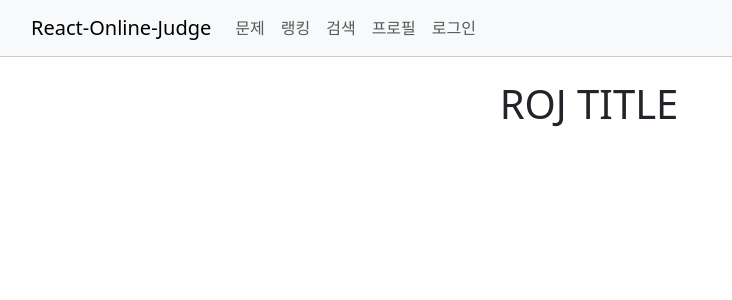
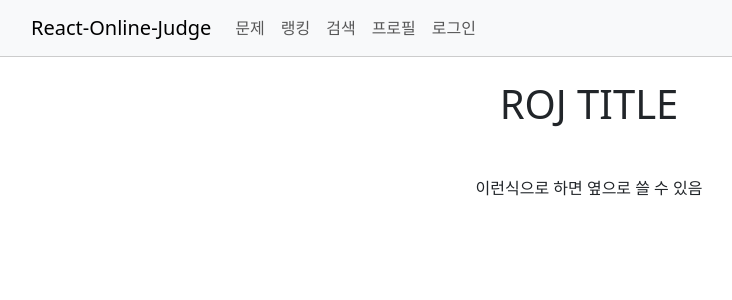
Before and after one commit to ccmuk58/2023_2_Script, a React (Create React App) app in the folder react-online-judge/: page / in a window 1280 px wide. Shown: the top 300 px of the page, without its empty margins (51-783 px from the left). Built offline with nearby package versions, Linux system fonts and the light colour scheme.

Commit message:
Update: css

```diff
--- a/react-online-judge/src/components/Profile.js
+++ b/react-online-judge/src/components/Profile.js
@@ -22,7 +22,7 @@ const Profile = () => {
 	return (
 		<>
 			<div className="content-item">
-			<h1 className="header">프로필</h1>
+				<h1 className="header">프로필</h1>
 				<img className="profileImg" style={{
 					height: "300px", borderRadius: "50%",
 					border: "2px solid #111", marginBottom: "10px"
@@ -32,8 +32,8 @@ const Profile = () => {
 				<br />
 				<h1>{nickname}</h1>
 				<a href={`https://solved.ac/${userId}`}>
-				<img src={`http://mazassumnida.wtf/api/v2/generate_badge?boj=${userId}`}
-					alt="solveacImg"></img>
+					<img src={`http://mazassumnida.wtf/api/v2/generate_badge?boj=${userId}`}
+						alt="solveacImg"></img>
 				</a>
 				<p>{userId}</p>
 				<p>{email}</p>
--- a/react-online-judge/src/components/Title.js
+++ b/react-online-judge/src/components/Title.js
@@ -2,8 +2,13 @@ const Title = () => {
 
 	return (
 		<>
-			<h1>ROJ TITLE</h1>
-
+			<div className="content-item">
+				<h1 className="header">ROJ TITLE</h1>
+				<div>
+					<p style={{display:"inline-block"}}>이런식으로 하면&nbsp;</p>
+					<p style={{display:"inline-block"}}>옆으로 쓸 수 있음</p>
+				</div>
+			</div>
 		</>
 	)
 }
```
